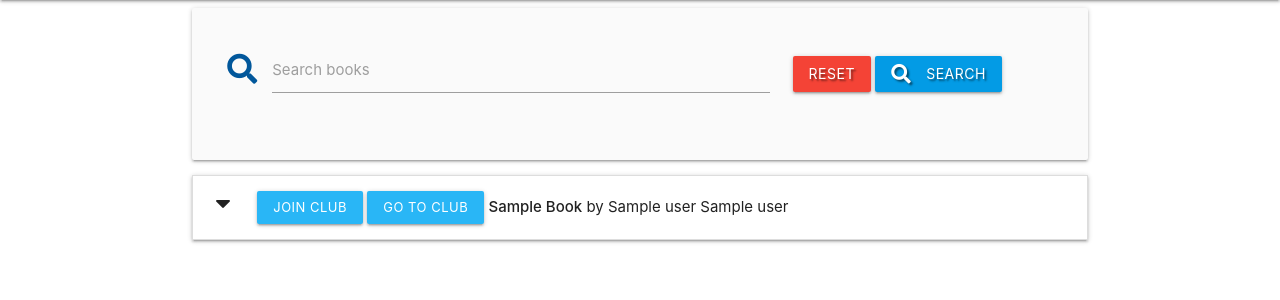
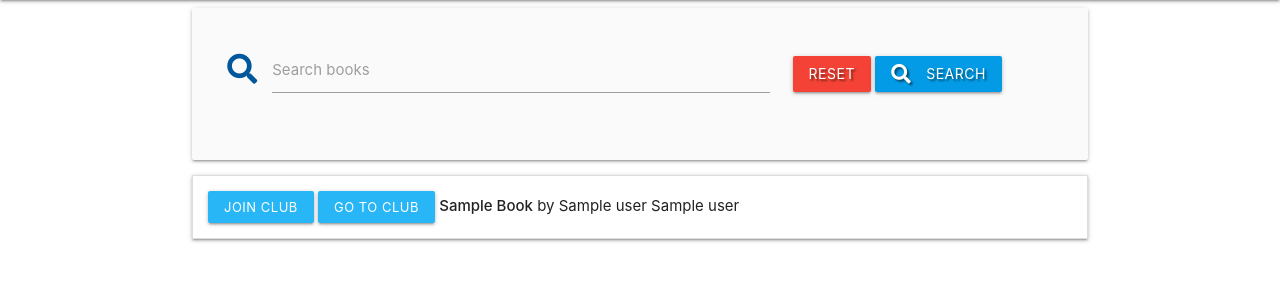
Before and after one commit to Peterhague/CI_MS3_Book_Club, a Flask app: page /see_books in a window 1280 px wide. Shown: the part 64-364 px from the top of the page. Run offline with Flask 2, Linux system fonts and the light colour scheme; the visitor is signed in with stand-in values (Sample User, id 1); a database or web service that is not in the repository returns one stand-in record (values such as "Sample title"); some libraries are stand-ins or nearby versions.

Commit message:
removed caret icon from accordion header

```diff
--- a/templates/books.html
+++ b/templates/books.html
@@ -25,14 +25,12 @@
             <div class="collapsible-header">
               <div class="col s3">
                 {% if session.user|lower == book.created_by|lower %}
-                  <i class="fas fa-caret-down"></i>
                   <a href="{{ url_for('delete_book', book_id=book._id) }}" class="btn-small green accent-4">Delete</a>
                   <a href="{{ url_for('edit_book', book_id=book._id) }}" class="btn-small light-blue lighten-1">Edit</a>
                 {% endif %}
               </div>
               <div class="col s9">
                 {% if session.user|lower not in book.members|lower %}
-                  <i class="fas fa-caret-down"></i>
                   <a href="{{ url_for('join_club', book_id=book._id) }}" class="btn-small light-blue lighten-1">Join club</a>
                 {% else %}
                   <a href="{{ url_for('leave_club', book_id=book._id) }}" class="btn-small light-blue lighten-1">Leave club</a>
```
